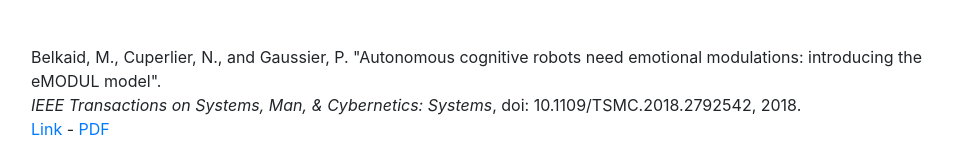
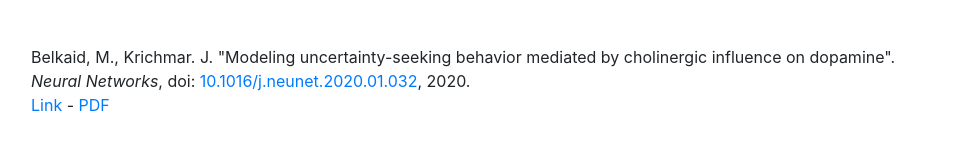
Before and after one commit to marwenbelkaid/marwenbelkaid.github.io, a website with bundled scripts: page index.html in a window 1280 px wide. Shown: the part 1355-1517 px from the top of the page, without its empty margins (289-1242 px from the left). Built offline with nearby package versions, Linux system fonts and the light colour scheme; a web font is replaced by a local one.

Commit message:
Change selected papers

```diff
--- a/index.html
+++ b/index.html
@@ -99,8 +99,12 @@
 			<br> <a href="https://doi.org/10.1101/2020.10.21.345876">Link</a> - <a href="https://www.biorxiv.org/content/10.1101/2020.10.21.345876v1.full.pdf">PDF</a></p>
 
 			<p class="mb-5">Belkaid, M., Bousseyrol, E., Durand-de Cuttoli, R., Dongelmans, M., Duranté, E. K., Yahia, T.A., Didienne, S., Hannesse, B., Come, M., Mourot, A., Naudé, J., Sigaud O.and Faure, P. "Mice adaptively generate choice variability in a deterministic task".
-			<br><i>Communications Biology, (Nature)</i>, doi: <a href="https://doi.org/10.1038/s42003-020-0759-x">10.1038/s42003-020-0759-x</a>, 2020.
+			<br><i>Communications Biology</i>, Nature Publishing group, doi: <a href="https://doi.org/10.1038/s42003-020-0759-x">10.1038/s42003-020-0759-x</a>, 2020.
 			<br> <a href="https://www.nature.com/articles/s42003-020-0759-x">Link</a> - <a href="https://www.nature.com/articles/s42003-020-0759-x.pdf">PDF</a></p>
+
+			<p class="mb-5">Belkaid, M., Krichmar. J. "Modeling uncertainty-seeking behavior mediated by cholinergic influence on dopamine".
+			<br><i>Neural Networks</i>, doi: <a href="https://doi.org/10.1016/j.neunet.2020.01.032">10.1016/j.neunet.2020.01.032</a>, 2020.
+			<br> <a href="https://doi.org/10.1016/j.neunet.2020.01.032">Link</a> - <a href="file/Belkaid_neunet_2020.pdf">PDF</a></p>
 
 			<p class="mb-5">Belkaid, M., Cuperlier, N., and Gaussier, P. "Autonomous cognitive robots need emotional modulations: introducing the eMODUL model".
 			<br><i>IEEE Transactions on Systems, Man, & Cybernetics: Systems</i>, doi: 10.1109/TSMC.2018.2792542, 2018.
```
